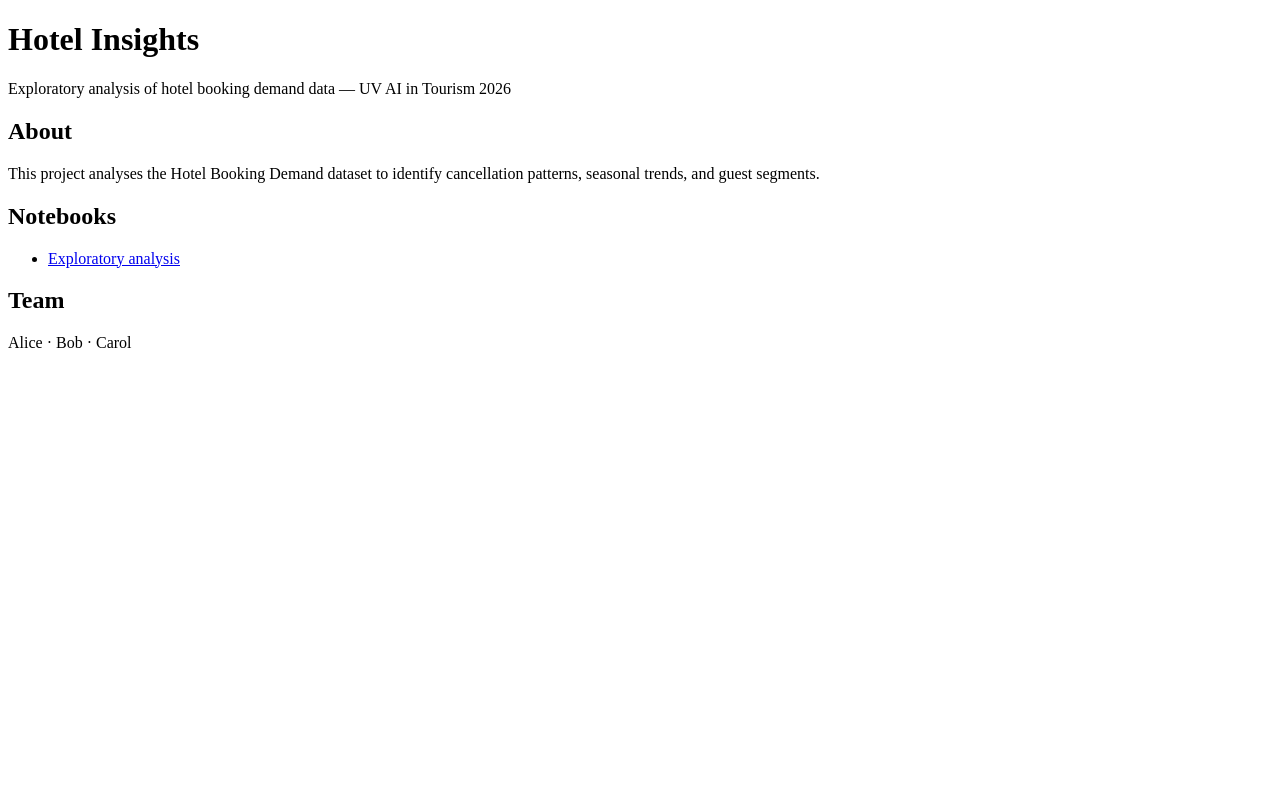
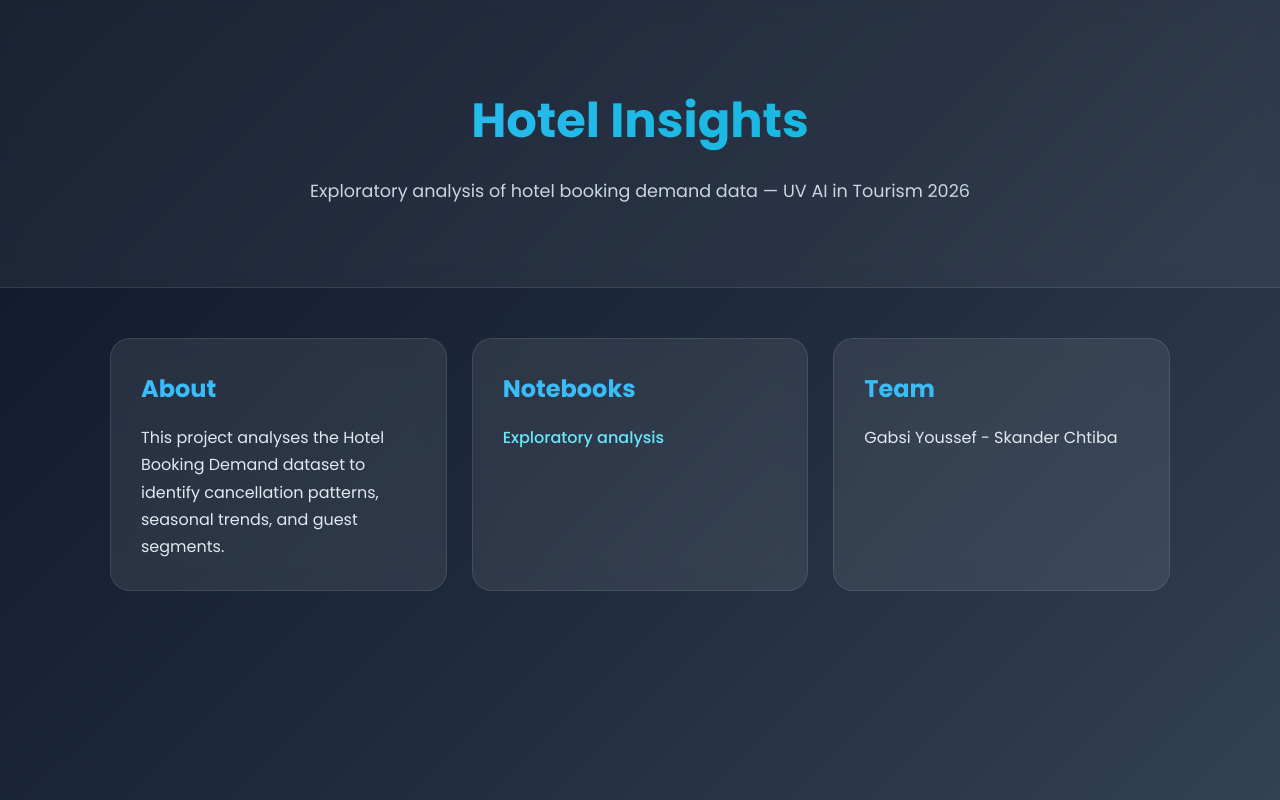
Before and after one commit to GabsiYoussef/Youssef-and-Skander-Project, a plain HTML site: page docs/index.html in a window 1280 px wide. Drawn offline with Linux system fonts and the light colour scheme.

Commit message:
new design

```diff
--- a/docs/index.html
+++ b/docs/index.html
@@ -28,9 +28,10 @@
         </section>
         <section>
             <h2>Team</h2>
-            <p>Alice · Bob · Carol</p>
+            <p>Gabsi Youssef - Skander Chtiba </p>
         </section>
     </main>
+    <script src="script.js"></script>
 </body>
 
 </html>
--- /dev/null
+++ b/docs/script.js
@@ -0,0 +1,18 @@
+document.addEventListener("DOMContentLoaded", () => {
+    const sections = document.querySelectorAll("section");
+
+    const observer = new IntersectionObserver(
+        entries => {
+            entries.forEach(entry => {
+                if (entry.isIntersecting) {
+                    entry.target.classList.add("visible");
+                }
+            });
+        },
+        {
+            threshold: 0.2
+        }
+    );
+
+    sections.forEach(section => observer.observe(section));
+});
--- a/docs/style.css
+++ b/docs/style.css
@@ -0,0 +1,116 @@
+@import url('https://fonts.googleapis.com/css2?family=Poppins:wght@300;400;500;600;700&display=swap');
+
+* {
+    margin: 0;
+    padding: 0;
+    box-sizing: border-box;
+}
+
+body {
+    font-family: 'Poppins', sans-serif;
+    min-height: 100vh;
+    background: linear-gradient(135deg, #0f172a, #1e293b, #334155);
+    color: #f8fafc;
+    line-height: 1.7;
+}
+
+header {
+    text-align: center;
+    padding: 80px 20px;
+    background: rgba(255, 255, 255, 0.05);
+    backdrop-filter: blur(10px);
+    border-bottom: 1px solid rgba(255, 255, 255, 0.1);
+}
+
+header h1 {
+    font-size: 3rem;
+    font-weight: 700;
+    margin-bottom: 15px;
+    background: linear-gradient(90deg, #38bdf8, #06b6d4);
+    -webkit-background-clip: text;
+    -webkit-text-fill-color: transparent;
+}
+
+header p {
+    color: #cbd5e1;
+    font-size: 1.1rem;
+}
+
+main {
+    max-width: 1100px;
+    margin: 50px auto;
+    padding: 0 20px;
+
+    display: grid;
+    grid-template-columns: repeat(auto-fit, minmax(300px, 1fr));
+    gap: 25px;
+}
+
+section {
+    background: rgba(255, 255, 255, 0.08);
+    backdrop-filter: blur(12px);
+    border-radius: 20px;
+    padding: 30px;
+    transition: all 0.4s ease;
+    border: 1px solid rgba(255, 255, 255, 0.1);
+    opacity: 0;
+    transform: translateY(30px);
+}
+
+section:hover {
+    transform: translateY(-10px);
+    box-shadow: 0 15px 35px rgba(0, 0, 0, 0.3);
+    border-color: #38bdf8;
+}
+
+section h2 {
+    margin-bottom: 15px;
+    color: #38bdf8;
+    font-size: 1.5rem;
+}
+
+section p,
+section li {
+    color: #e2e8f0;
+}
+
+ul {
+    list-style: none;
+}
+
+ul li {
+    margin: 12px 0;
+}
+
+a {
+    text-decoration: none;
+    color: #67e8f9;
+    font-weight: 500;
+    transition: 0.3s;
+}
+
+a:hover {
+    color: #22d3ee;
+    padding-left: 5px;
+}
+
+footer {
+    text-align: center;
+    padding: 20px;
+    color: #94a3b8;
+}
+
+.visible {
+    opacity: 1;
+    transform: translateY(0);
+}
+
+@media (max-width: 768px) {
+    header h1 {
+        font-size: 2.2rem;
+    }
+
+    main {
+        grid-template-columns: 1fr;
+    }
+}
```
